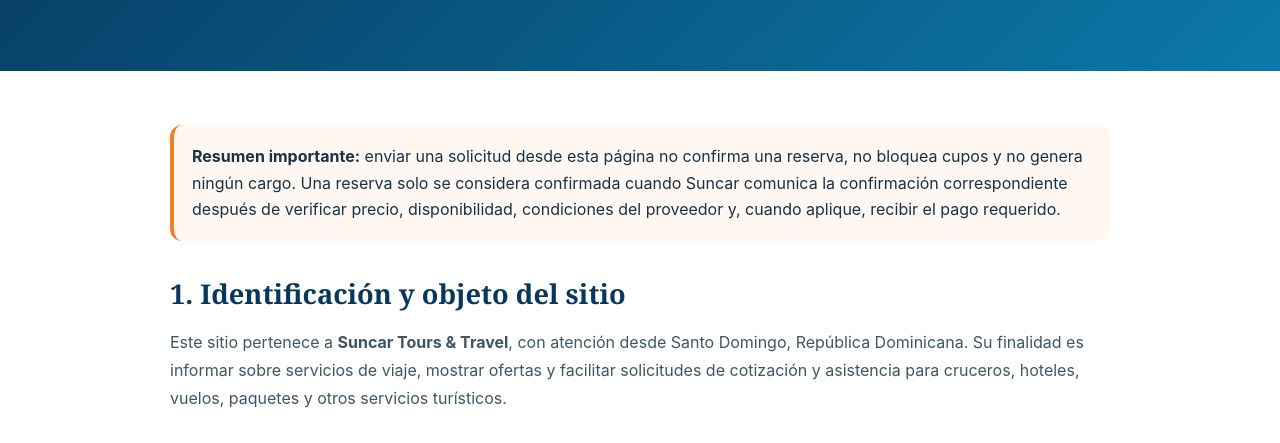
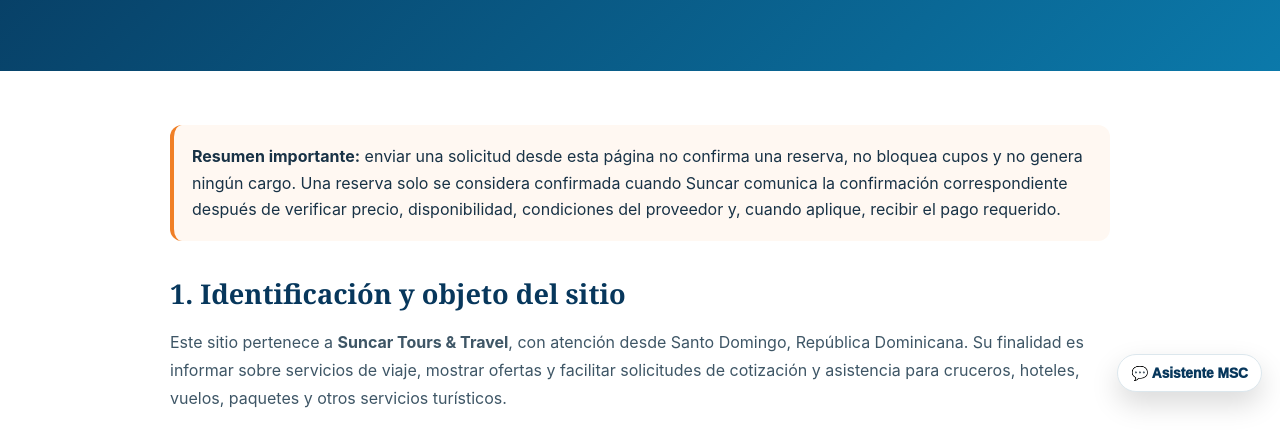
Before and after one commit to SuncarTravel/SuncarTravel.github.io, a plain HTML site: page terminos-condiciones.html in a window 1280 px wide. Shown: the part 334-777 px from the top of the page. Drawn offline with Linux system fonts and the light colour scheme.

Commit message:
Agregar Asistente MSC flotante a terminos-condiciones.html

```diff
--- a/terminos-condiciones.html
+++ b/terminos-condiciones.html
@@ -73,5 +73,5 @@
 <div class="legal-nav"><a href="politica-privacidad.html">Política de Privacidad</a><a href="cambios-cancelaciones-reembolsos.html">Cambios, cancelaciones y reembolsos</a><a href="index.html">Página principal</a></div>
 </div></main>
 <footer class="foot"><div class="container">© 2026 Suncar Tours & Travel. Estas condiciones regulan el uso general del sitio y el proceso de cotización; cada reserva puede tener condiciones particulares del proveedor que se informan antes de confirmar.</div></footer>
-</body>
+<script defer src="assets/msc-assistant-widget.js?v=20261007a"></script></body>
 </html>
```
